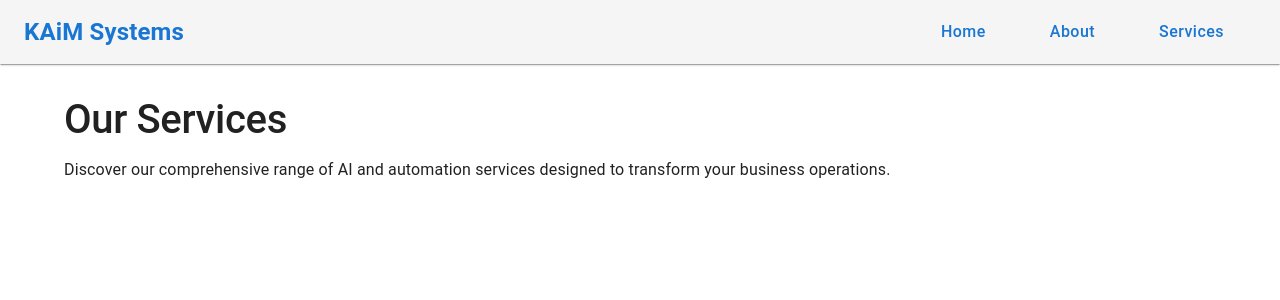
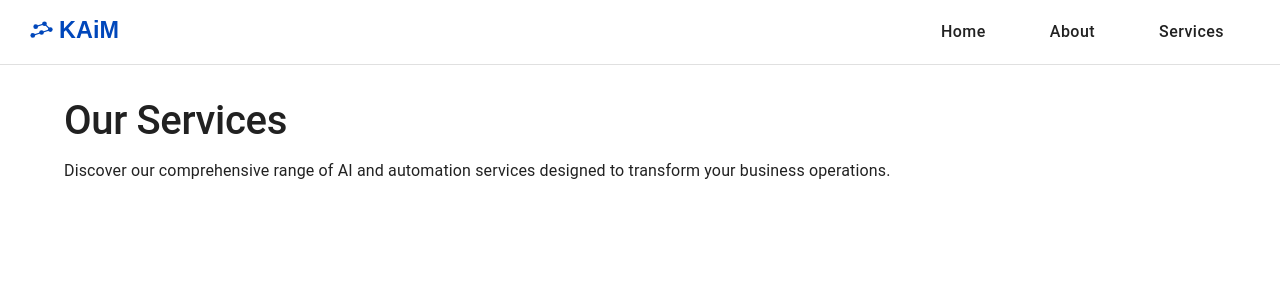
Before and after one commit to rsellers001/kaimsys, a React (Create React App) app: page /services in a window 1280 px wide. Shown: the top 300 px of the page. Built offline with nearby package versions, Linux system fonts and the light colour scheme.

Commit message:
Add KAiM Systems logo and update branding

```diff
--- /dev/null
+++ b/src/components/Logo.js
@@ -0,0 +1,22 @@
+import React from 'react';
+import { Box } from '@mui/material';
+
+export const Logo = ({ height = 40 }) => {
+  return (
+    <Box
+      component="img"
+      src="/images/kaim-logo.svg"
+      alt="KAiM Systems"
+      sx={{
+        height: height,
+        width: 'auto',
+        display: 'block',
+        filter: 'brightness(1)',
+        transition: 'filter 0.3s ease',
+        '&:hover': {
+          filter: 'brightness(1.2)'
+        }
+      }}
+    />
+  );
+};
--- a/src/components/Navbar.js
+++ b/src/components/Navbar.js
@@ -14,6 +14,7 @@ import {
   useMediaQuery,
 } from '@mui/material';
 import MenuIcon from '@mui/icons-material/Menu';
+import { Logo } from './Logo';
 
 const navItems = [
   { text: 'Home', path: '/' },
@@ -47,20 +48,27 @@ function Navbar() {
 
   return (
     <>
-      <AppBar position="sticky" color="default" elevation={1}>
+      <AppBar
+        position="sticky"
+        sx={{
+          bgcolor: 'background.paper',
+          borderBottom: '1px solid',
+          borderColor: 'divider',
+        }}
+        elevation={0}
+      >
         <Toolbar>
           <Box
             component={RouterLink}
             to="/"
             sx={{
               textDecoration: 'none',
-              color: 'primary.main',
-              fontSize: '1.5rem',
-              fontWeight: 'bold',
               flexGrow: 1,
+              display: 'flex',
+              alignItems: 'center',
             }}
           >
-            KAiM Systems
+            <Logo height={35} />
           </Box>
           {isMobile ? (
             <IconButton
@@ -78,7 +86,16 @@ function Navbar() {
                   key={item.text}
                   component={RouterLink}
                   to={item.path}
-                  sx={{ mx: 1 }}
+                  sx={{
+                    mx: 1,
+                    color: 'text.primary',
+                    '&:hover': {
+                      color: 'primary.main',
+                    },
+                    '&.active': {
+                      color: 'primary.main',
+                    }
+                  }}
                 >
                   {item.text}
                 </Button>
--- a/src/theme.js
+++ b/src/theme.js
@@ -3,9 +3,9 @@ import { createTheme } from '@mui/material';
 export const theme = createTheme({
   palette: {
     primary: {
-      main: '#1976d2',
-      light: '#42a5f5',
-      dark: '#1565c0',
+      main: '#0047BB',
+      light: '#3373CC',
+      dark: '#003994',
     },
     secondary: {
       main: '#9c27b0',
```
Also changed, not shown: scripts/convert-logo.js (added, +29 -0 lines), public/images/kaim-logo.svg (added).
